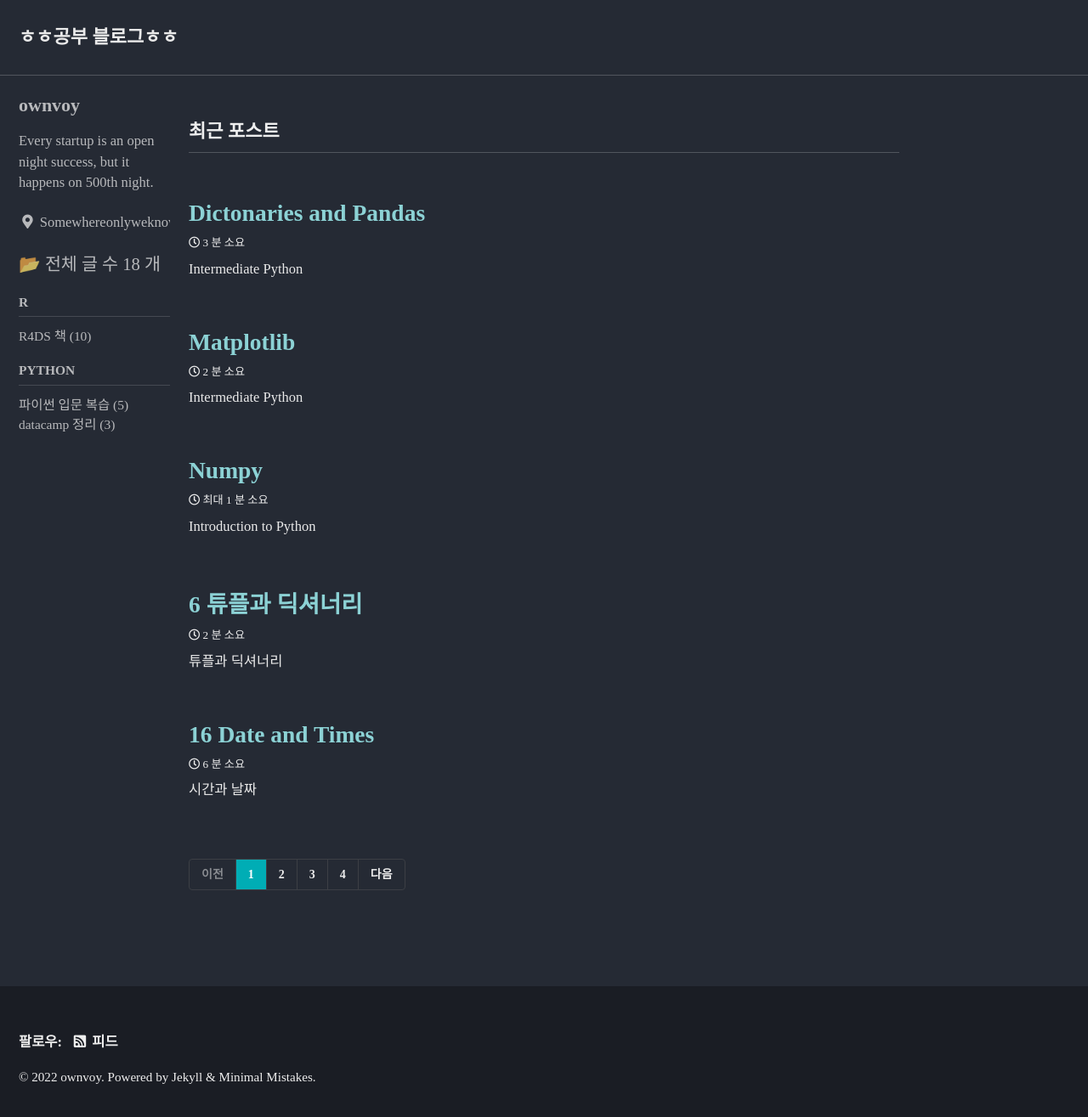
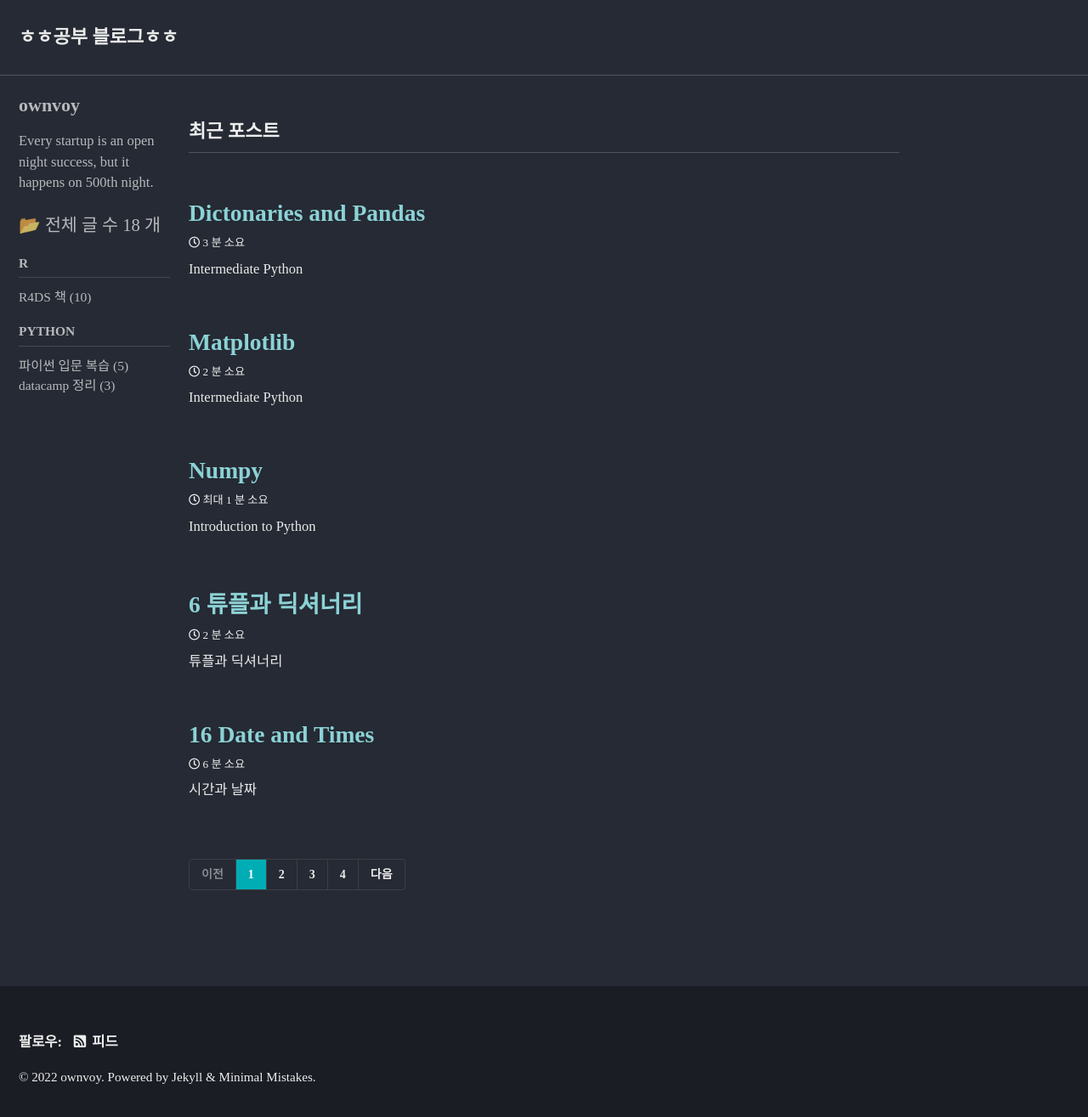
Before and after one commit to ownvoy/ownvoy.github.io, a Jekyll site: the page built from index.html, in a window 1280 px wide and 1326 px high. Shown: the top 1315 px of the window at 85% size. Built offline with Jekyll 4.4.1, drawn with Linux system fonts in a browser that asks for light colours; cached includes are drawn as plain includes; some web fonts are replaced; the list of posts is cut into pages by our own code.

Commit message:
location 수정

```diff
--- a/_config.yml
+++ b/_config.yml
@@ -105,7 +105,7 @@ author:
   name             : "ownvoy"
   avatar           : # path of avatar image, e.g. "/assets/images/bio-photo.jpg"
   bio              : "Every startup is an open night success, but it happens on 500th night."
-  location         : "Somewhereonlyweknow"
+  location         :
   email            :
   links:
     - label: "Email"
```
